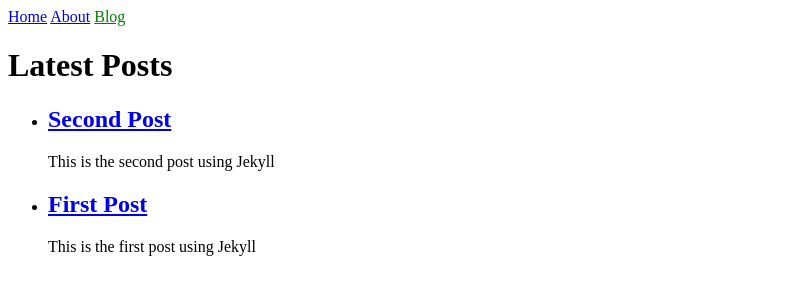
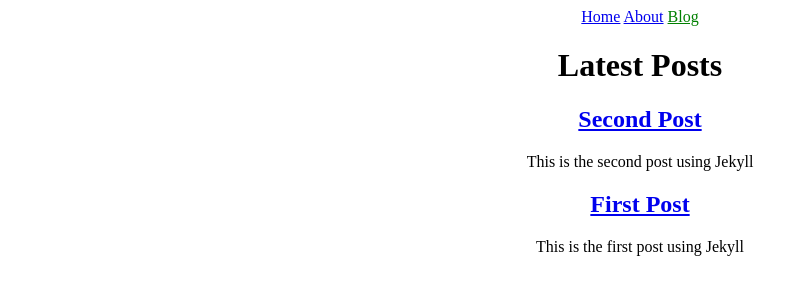
Before and after one commit to pwalaszkowski/pwalaszkowski.github.io, a Jekyll site: the page built from blog.html, in a window 1280 px wide. Shown: the top 300 px of the page, without its empty margins (0-807 px from the left). Built offline with Jekyll 4.4.1, drawn with Linux system fonts in a browser that asks for light colours.

Commit message:
Centering Page in css

```diff
--- a/_sass/main.scss
+++ b/_sass/main.scss
@@ -1,3 +1,7 @@
 .current {
   color: green;
 }
+
+* {
+  text-align: center;
+}
--- a/blog.html
+++ b/blog.html
@@ -4,11 +4,11 @@ title: Blog
 ---
 <h1>Latest Posts</h1>
 
-<ul>
+<p>
   {% for post in site.posts %}
-    <li>
+    <p>
       <h2><a href="{{ post.url }}">{{ post.title }}</a></h2>
       {{ post.excerpt }}
-    </li>
+    </p>
   {% endfor %}
-</ul>
+</p>
```
